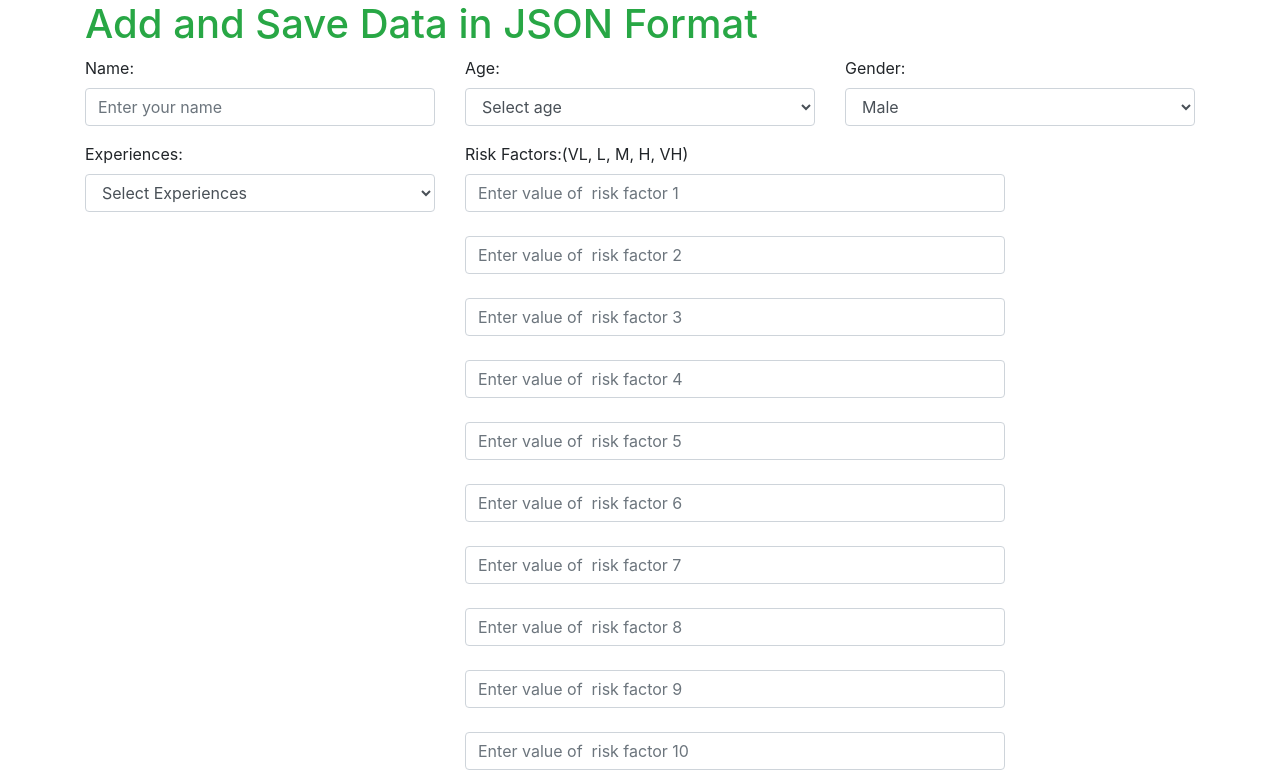
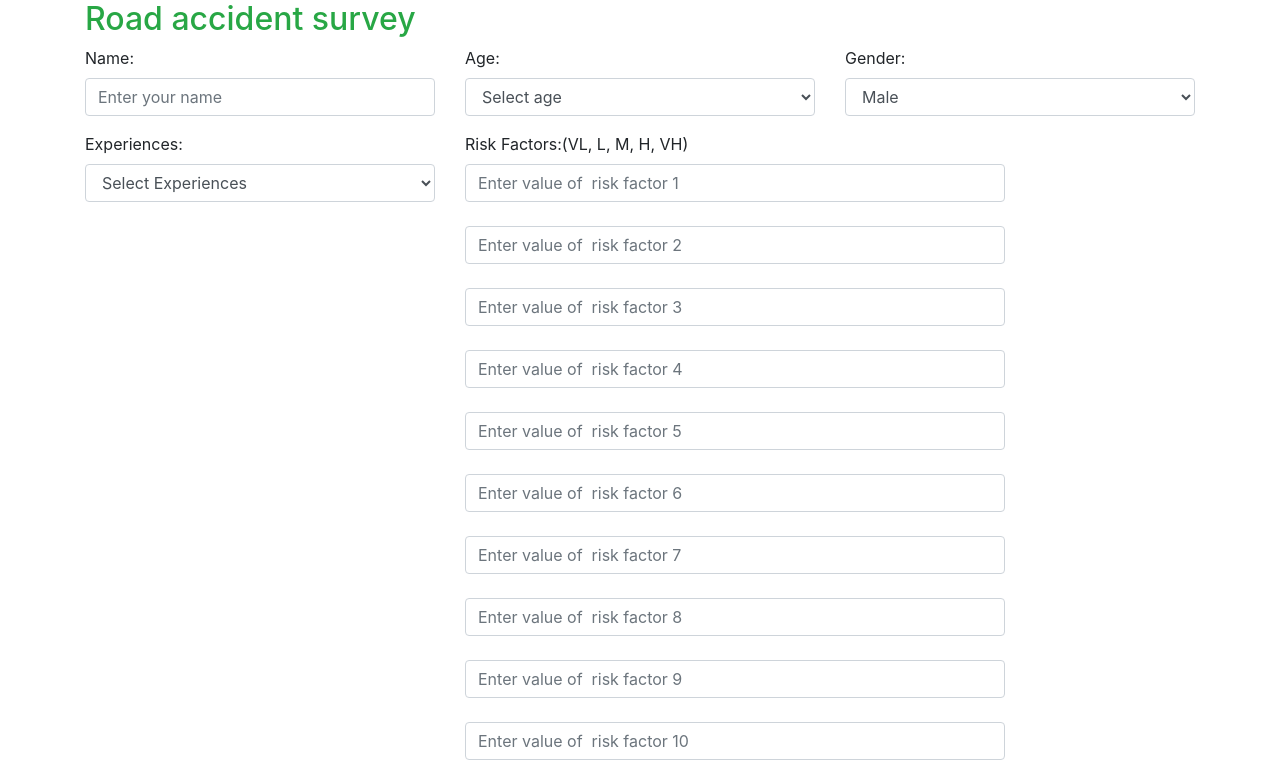
Before and after one commit to Innak-crew/Innak-crew.github.io, a plain HTML site: page project1/index.html in a window 1280 px wide. Shown: the top 781 px of the page. Drawn offline with nearby package versions, Linux system fonts and the light colour scheme.

Commit message:
Update index.html

```diff
--- a/project1/index.html
+++ b/project1/index.html
@@ -6,7 +6,7 @@
 	<meta name="viewport" content="width=device-width, initial-scale=1">
   </head>
 <body class="container">
-    <h1 class="text-success">Add and Save Data in JSON Format</h1>
+    <h2 class="text-success">Road accident survey</h2>
 
 
 			<form id="dataForm">
```
